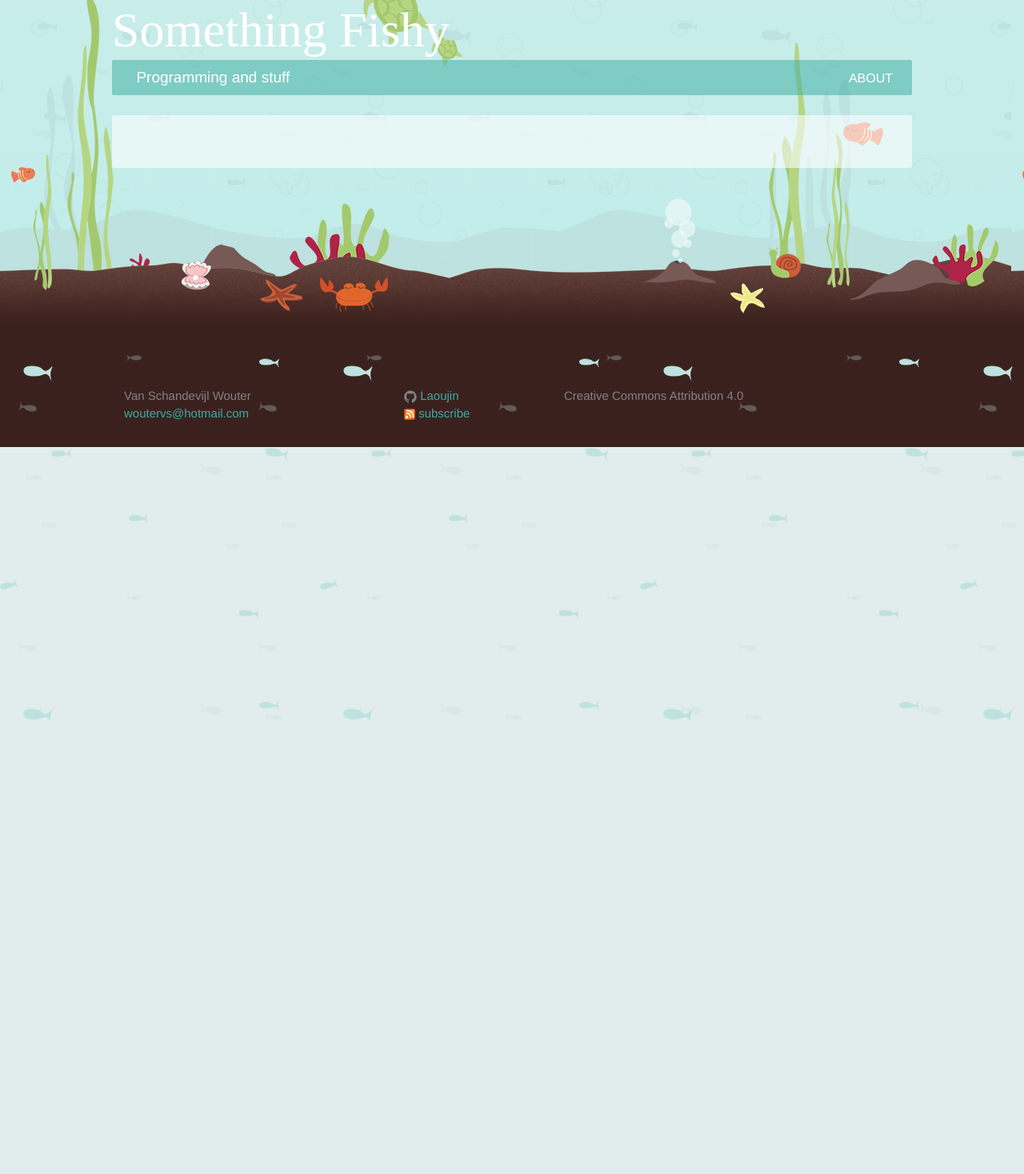
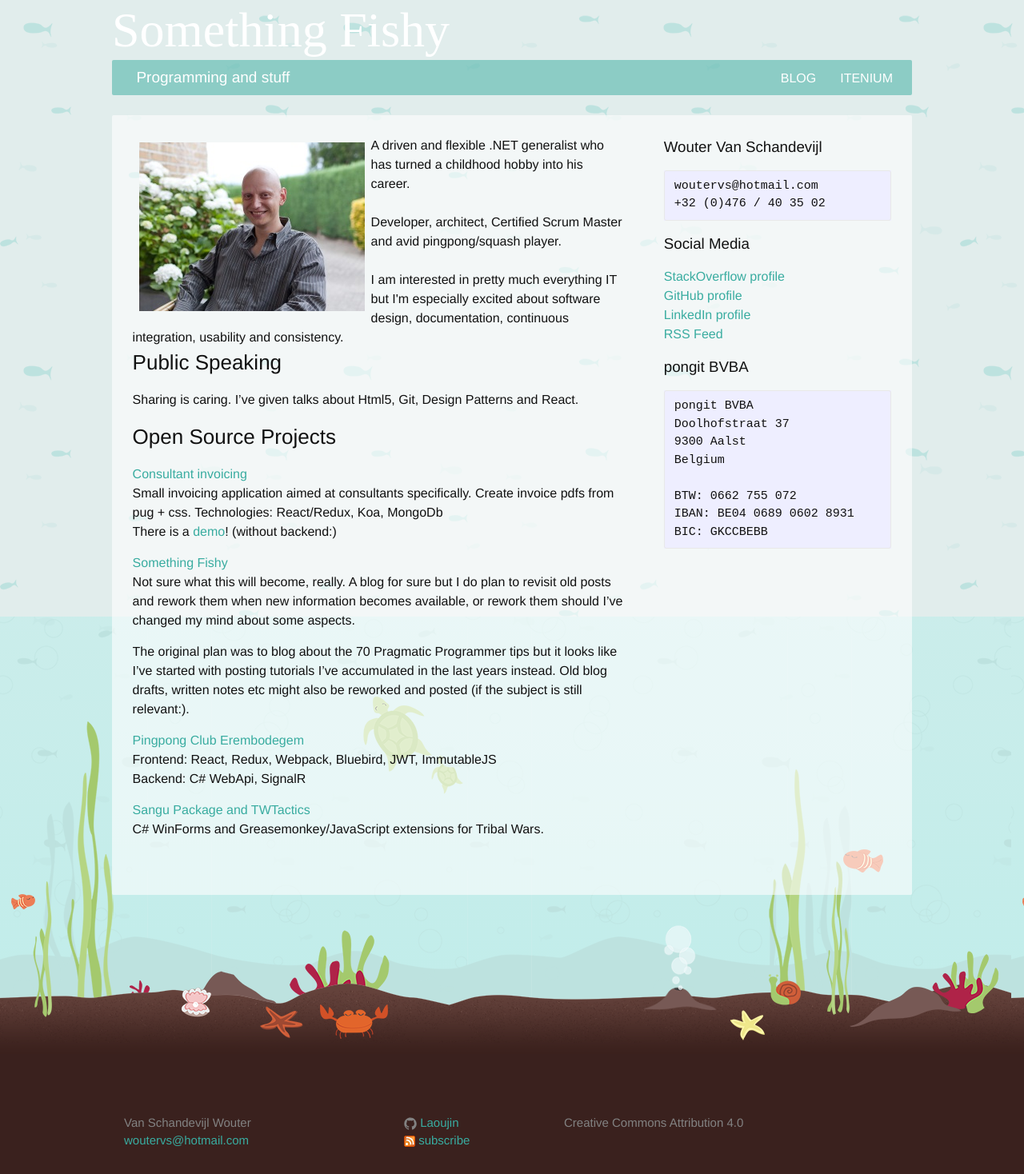
Before and after one commit to Laoujin/bliki, a Jekyll site: the page built from index.md, in a window 1280 px wide. Shown: the whole page at 80% size. Built offline with Jekyll 4.4.1, drawn with Linux system fonts in a browser that asks for light colours; some web fonts are replaced; before the commit the page ends 900 px from its top, so only the background shows below that.

Commit message:
moved blog to itenium

```diff
--- a/_includes/footer.html
+++ b/_includes/footer.html
@@ -33,7 +33,7 @@
           {% endif %}
 
           <p class="rss-subscribe">
-            <a href="{{ "/feed.xml" | relative_url }}">
+            <a href="http://itenium.be/feed.xml">
               <span class="icon">
                 <img src="/icon-feed.png">
               </span>
--- a/_includes/header.html
+++ b/_includes/header.html
@@ -11,7 +11,8 @@
 		</h2>
 		<div class="menu">
 			<ul>
-				<li><a href="{{'/about' | relative_url}}">ABOUT</a></li>
+				<li><a href="http://itenium.be">itenium</a></li>
+				<li><a href="http://itenium.be/blog">BLOG</a></li>
 			</ul>
 		</div>
 	</nav>
--- a/_includes/pages/about-me.md
+++ b/_includes/pages/about-me.md
@@ -25,4 +25,4 @@
 [linkedin]: https://www.linkedin.com/in/woutervanschandevijl
 [stackoverflow]: http://stackoverflow.com/users/540352/laoujin
 [github]: https://github.com/Laoujin
-[rss]: http://pongit.be/feed.xml
+[rss]: http://itenium.be/feed.xml
--- a/index.md
+++ b/index.md
@@ -2,5 +2,40 @@
 # You don't need to edit this file, it's empty on purpose.
 # Edit theme's home layout instead if you wanna make some changes
 # See: https://jekyllrb.com/docs/themes/#overriding-theme-defaults
-layout: pages/home
+layout: pages/about-me
 ---
+
+### Public Speaking
+
+Sharing is caring. I've given talks about Html5, Git, Design Patterns and React.
+
+
+### Open Source Projects
+
+[Consultant invoicing][project-confac]
+Small invoicing application aimed at consultants specifically. Create invoice pdfs from pug + css.
+Technologies: React/Redux, Koa, MongoDb
+There is a [demo][confac-demo]! (without backend:)
+
+[Something Fishy][project-bliki]
+Not sure what this will become, really. A blog for sure but I do plan to revisit old posts and rework them
+when new information becomes available, or rework them should I've changed my mind about some aspects.
+
+The original plan was to blog about the 70 Pragmatic Programmer tips but it looks like I've started with posting
+tutorials I've accumulated in the last years instead. Old blog drafts, written notes etc might also be reworked and posted
+(if the subject is still relevant:).
+
+
+[Pingpong Club Erembodegem][project-ttc]
+Frontend: React, Redux, Webpack, Bluebird, JWT, ImmutableJS
+Backend: C# WebApi, SignalR
+
+
+[Sangu Package and TWTactics][project-sangu]
+C# WinForms and Greasemonkey/JavaScript extensions for Tribal Wars.
+
+[project-sangu]: http://sangu.be
+[project-ttc]: https://github.com/TTCErembodegem
+[project-bliki]: https://github.com/Laoujin/bliki
+[project-confac]: https://github.com/be-pongit/confac-front
+[confac-demo]: http://pongit.be/assets/confac-demo/index.html
```
Also changed, not shown: about.md (+0 -35 lines), Gemfile.lock.
